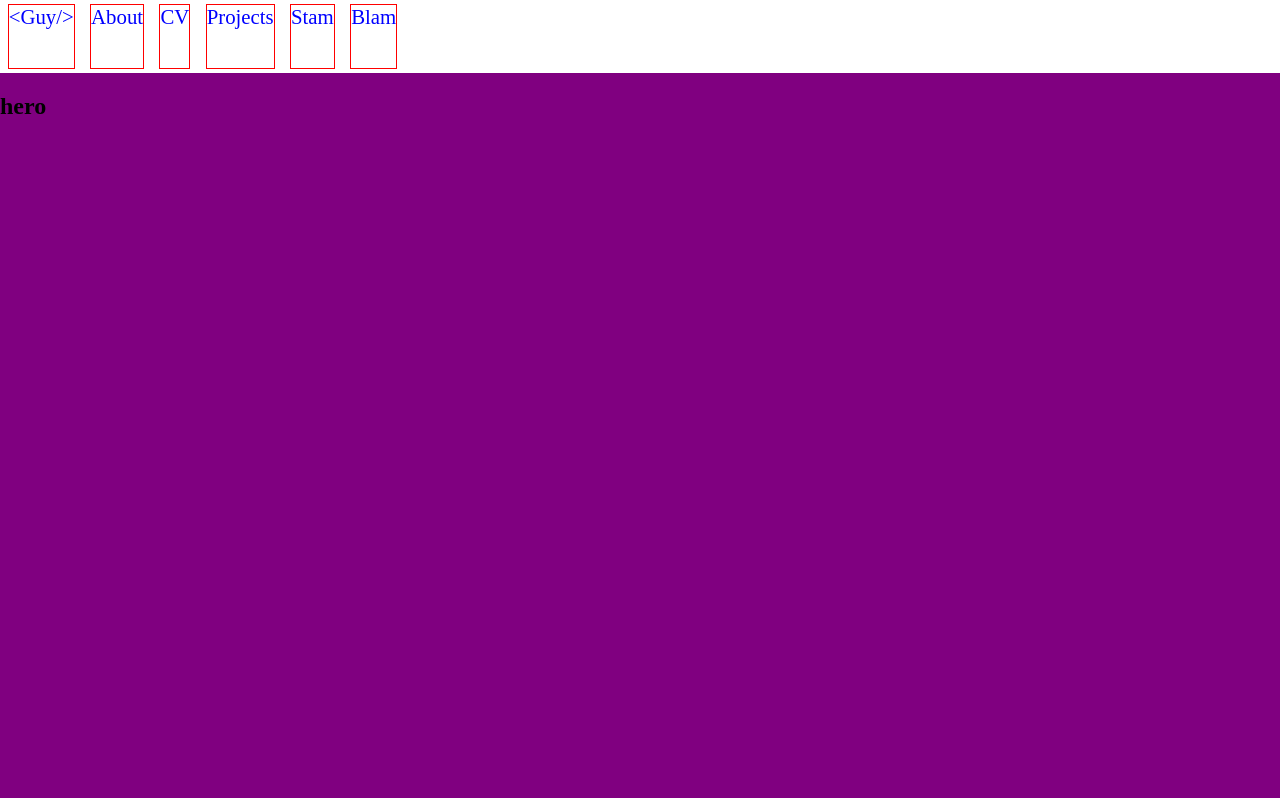
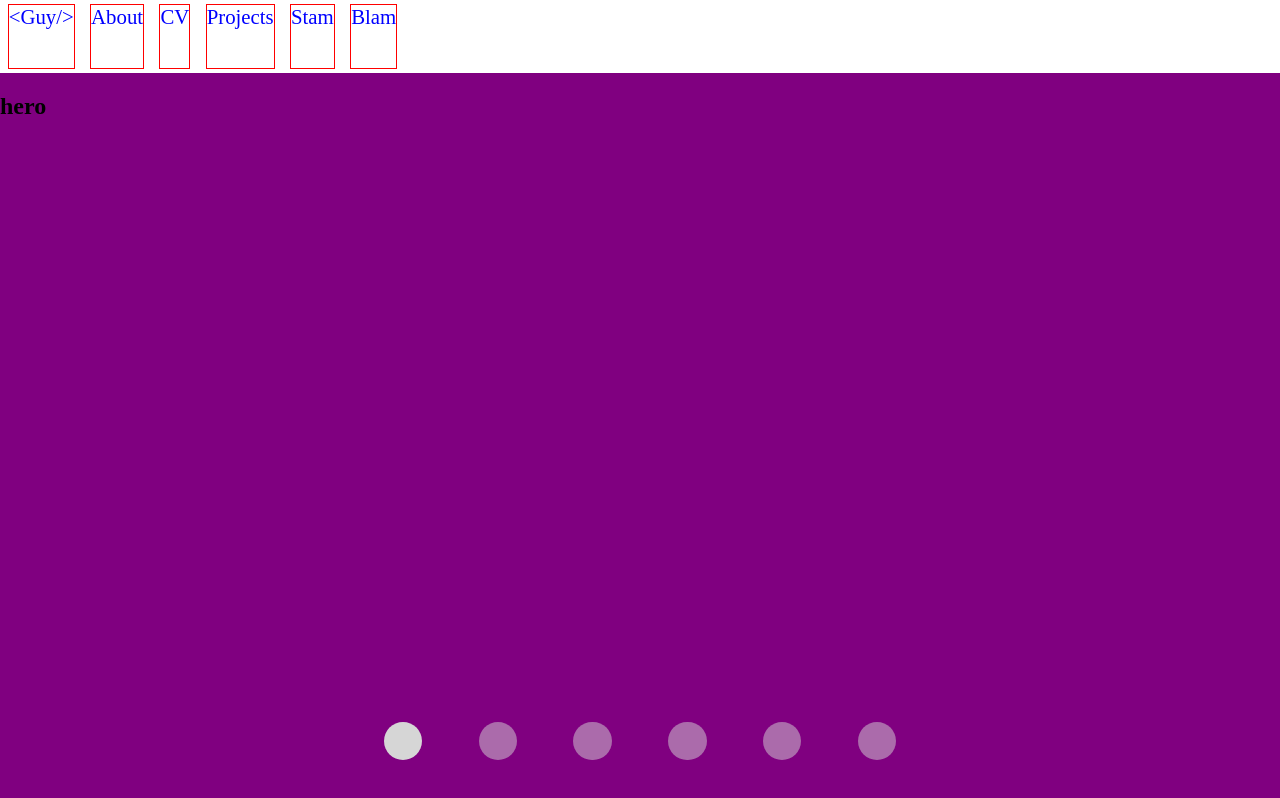
Before and after one commit to snstrauss/dev.guy, a Gatsby site: page / in a window 1280 px wide. Built offline with nearby package versions, Linux system fonts and the light colour scheme; Gatsby itself is replaced by a stand-in of ours.

Commit message:
- viewSwitch now receives the list of views. - added markers to show at what page the user is.

```diff
--- a/src/components/header/header.jsx
+++ b/src/components/header/header.jsx
@@ -1,9 +1,8 @@
 import React, { useContext } from 'react';
 import S from './header.module.scss';
 import { EnvContext } from '../../pages/index';
-import views from '../../views';
 
-export default function Header(){
+export default function Header({ viewNames }){
 
     const { isBigScreen } = useContext(EnvContext);
 
@@ -12,7 +11,7 @@ export default function Header(){
     return (
         <nav className={navClassName}>
             {
-                Object.keys(views).map((tab, idx) => (
+                viewNames.map((tab, idx) => (
                     <a key={tab} href={`#${idx}`}>{tab.replace('Hero', '<Guy/>')}</a>
                 ))
             }
--- a/src/components/view-switch/view-switch.jsx
+++ b/src/components/view-switch/view-switch.jsx
@@ -1,38 +1,44 @@
 import React, { useEffect, useState, useRef } from 'react';
 import S from './view-switch.module.scss';
-import views from '../../views';
 import Header from '../header/header';
 
 import anime from 'animejs';
 import { removeHash, getCurrentTab } from '../../services/utils';
+import { useMemo } from 'react';
 
 const SCROLLER_SELECTOR = '#scroller';
-const justViews = Object.values(views);
 
-const tabRelativeWidth = 100 / justViews.length;
-
-function calculateTranslateX(multi){
+function calculateTranslateX(multi, tabRelativeWidth){
     return -1 * tabRelativeWidth * multi + '%';
 }
 
-export default function ViewSwitch(){
+export default function ViewSwitch({ views }){
 
     const [initialScroll] = useState(getCurrentTab());
     const firstRun = useRef(true);
 
+    const [viewKeys, viewContents] = useMemo(() => [Object.keys(views), Object.values(views)], [views])
+    const markersArr = useMemo(() => {
+        return Array(viewKeys.length).fill(0);
+    }, [viewKeys])
+
+    const tabRelativeWidth = 100 / viewContents.length;
+
+    let currentTab = getCurrentTab();
     useEffect(() => {
-        const leftMultiplier = getCurrentTab();
+        // const leftMultiplier = getCurrentTab();
 
         if(!firstRun.current){
             anime({
                 targets: '#scroller',
-                translateX: calculateTranslateX(leftMultiplier),
+                // translateX: calculateTranslateX(leftMultiplier, tabRelativeWidth),
+                translateX: calculateTranslateX(currentTab, tabRelativeWidth),
                 easing: 'spring'
             })
         } else {
             firstRun.current = false;
             anime.set(SCROLLER_SELECTOR, {
-                translateX: calculateTranslateX(initialScroll)
+                translateX: calculateTranslateX(initialScroll, tabRelativeWidth)
             });
         }
 
@@ -41,17 +47,24 @@ export default function ViewSwitch(){
     return (
         <div className={S.container}>
             <div className={S.header}>
-                <Header/>
+                <Header viewNames={viewKeys}/>
             </div>
             <div className={S.views}>
-                <div className={S.scroller} id={removeHash(SCROLLER_SELECTOR)} style={{'--tabs-count': justViews.length}}>
+                <div className={S.scroller} id={removeHash(SCROLLER_SELECTOR)} style={{'--tabs-count': viewContents.length}}>
                     {
-                        justViews.map((View, idx) => (
+                        viewContents.map((View, idx) => (
                             <View key={idx}/>
                         ))
                     }
                 </div>
             </div>
+            <div className={S.markers}>
+                {
+                    markersArr.map((_, idx) => (
+                        <div key={idx} className={`${S.marker} ${idx === currentTab ? S.current : ''}`}></div>
+                    ))
+                }
+            </div>
         </div>
     )
 }
--- a/src/components/view-switch/view-switch.module.scss
+++ b/src/components/view-switch/view-switch.module.scss
@@ -4,13 +4,14 @@
     flex-direction: column;
 
     overflow: hidden;
+
     .header {
         flex: 1;
     }
+
     .views {
         flex: 10;
         .scroller {
-            // width: 400%;
             width: calc(100% * var(--tabs-count));
             height: 100%;
             display: flex;
@@ -24,4 +25,31 @@
         width: 100%;
         overflow-x: scroll;
     }
+
+    .markers {
+        position: absolute;
+        display: flex;
+        flex-direction: row;
+        justify-content: space-between;
+        bottom: 5vh;
+        left: 0;
+        right: 0;
+        margin: auto;
+        width: 40%;
+
+        .marker {
+            border-radius: 50%;
+            --size: 3vw;
+            width: var(--size);
+            height: var(--size);
+            background-color: #d6d6d6;
+
+            opacity: 0.5;
+            transition: opacity 0.2s ease-in-out;
+
+            &.current {
+                opacity: 1;
+            }
+        }
+    }
 }
--- a/src/pages/index.js
+++ b/src/pages/index.js
@@ -1,6 +1,7 @@
 import React, { createContext, useEffect, useState } from "react"
 import './global.scss';
 import ViewSwitch from '../components/view-switch/view-switch';
+import views from "../views";
 
 export const EnvContext = createContext();
 
@@ -21,7 +22,7 @@ const IndexPage = () => {
     <EnvContext.Provider value={env}>
       {
         env &&
-        <ViewSwitch/>
+        <ViewSwitch views={views} />
       }
     </EnvContext.Provider>
   )
```
